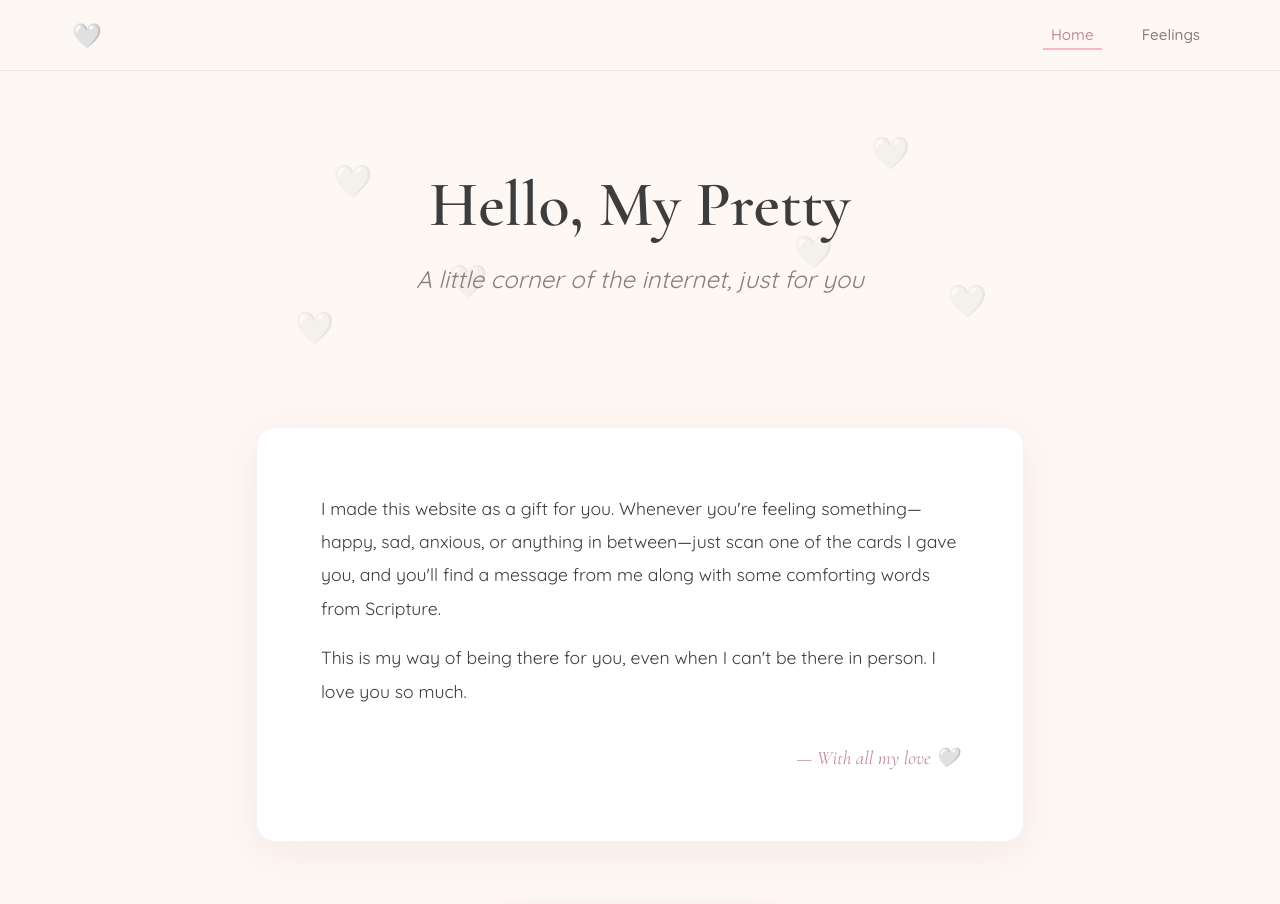
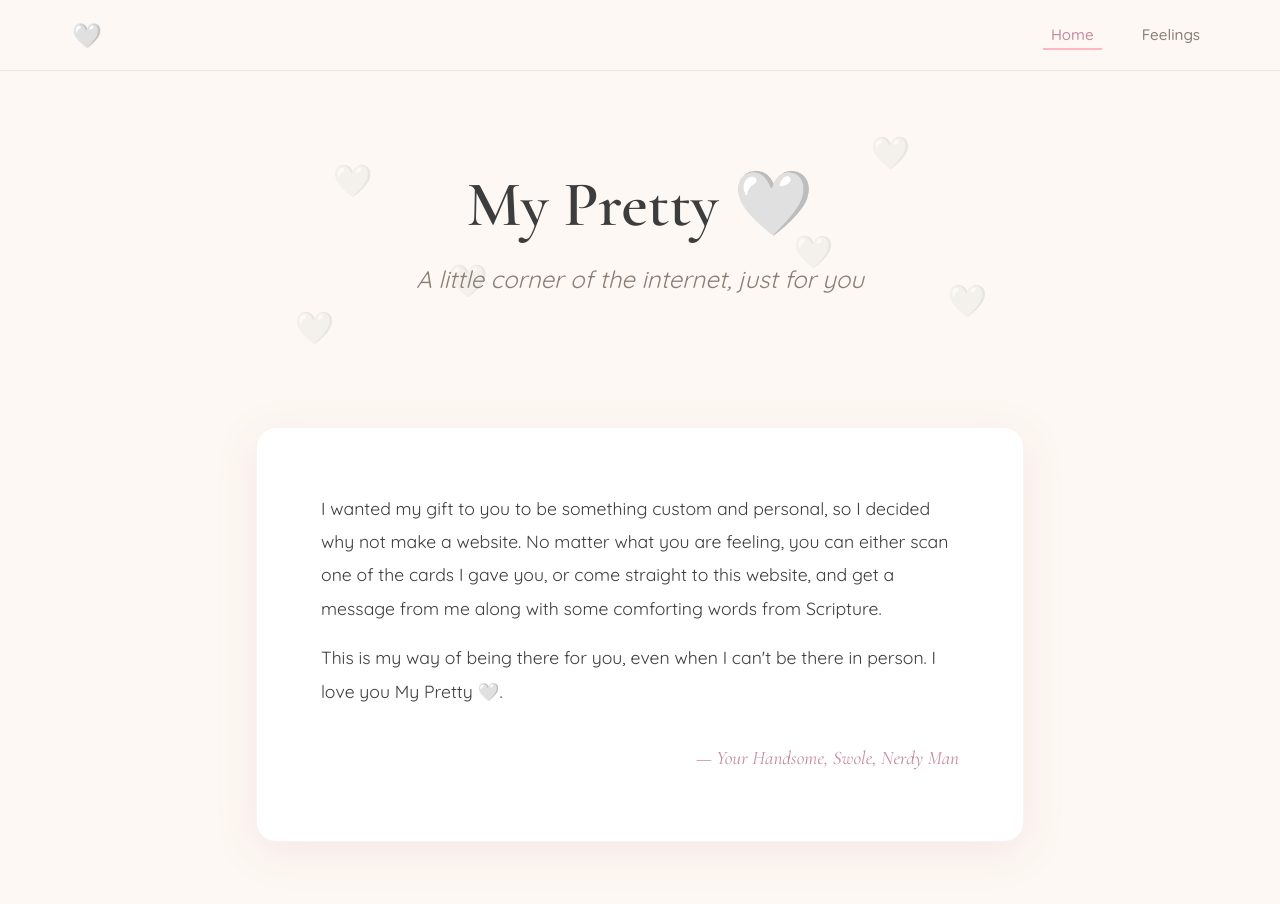
Before and after one commit to dmeim/ilovemypretty.com, a React (Vite) app: page / in a window 1280 px wide. Shown: the top 904 px of the page. Built offline with nearby package versions, Linux system fonts and the light colour scheme.

Commit message:
updated home messaging

```diff
--- a/src/pages/Home.jsx
+++ b/src/pages/Home.jsx
@@ -14,7 +14,7 @@ function Home() {
         </div>
 
         <h1 className="home-title">
-          Hello, My Pretty
+          My Pretty 🤍
         </h1>
 
         <p className="home-subtitle">
@@ -25,25 +25,19 @@ function Home() {
       <div className="home-message">
         <div className="home-card">
           <p>
-            I made this website as a gift for you. Whenever you're feeling
-            something—happy, sad, anxious, or anything in between—just scan
-            one of the cards I gave you, and you'll find a message from me
+            I wanted my gift to you to be something custom and personal, so I decided why not make a website.
+            No matter what you are feeling, you can either scan one of the cards I gave you,
+            or come straight to this website, and get a message from me
             along with some comforting words from Scripture.
           </p>
           <p>
             This is my way of being there for you, even when I can't be
-            there in person. I love you so much.
+            there in person. I love you My Pretty 🤍.
           </p>
           <p className="home-signature">
-            — With all my love 🤍
+            — Your Handsome, Swole, Nerdy Man
           </p>
         </div>
-      </div>
-
-      <div className="home-actions">
-        <Link to="/feeling" className="home-button">
-          How are you feeling?
-        </Link>
       </div>
     </div>
   )
```
